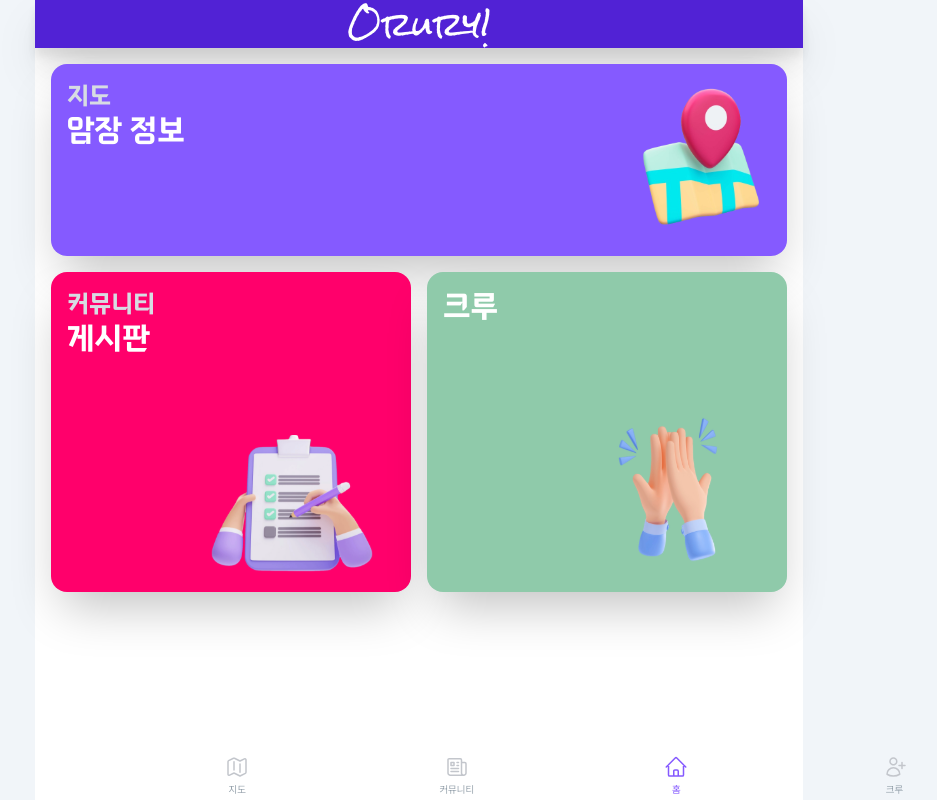
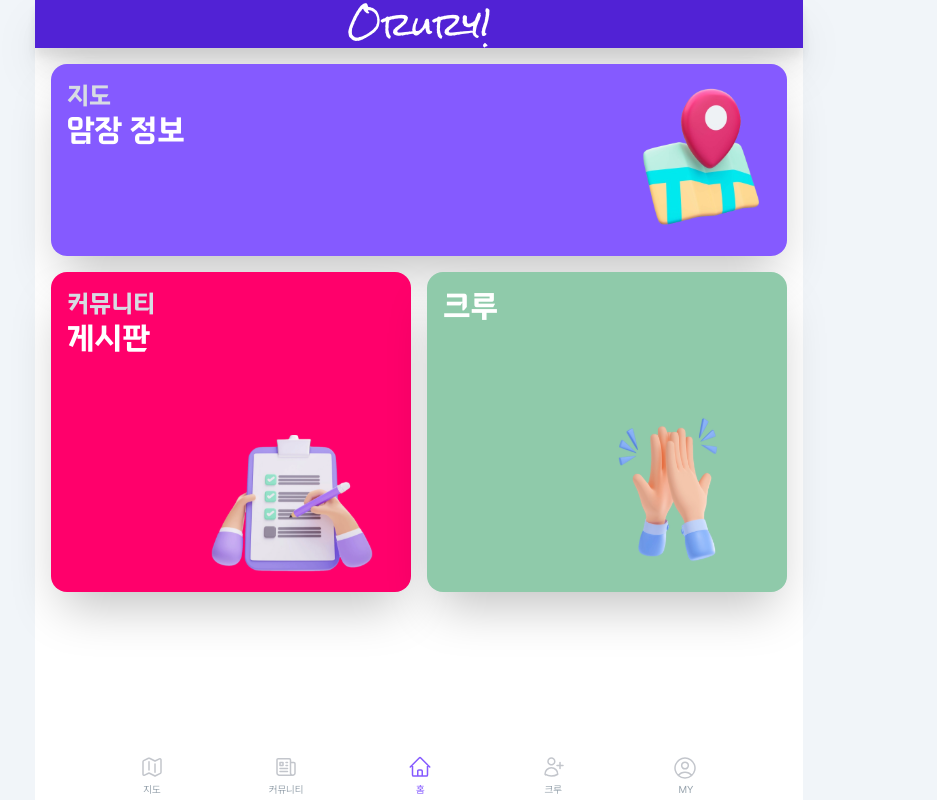
Before and after one commit to Kernel360/f1-Orury-Client, a Next.js app: page / in a window 1280 px wide. Shown: the whole page, without its empty margins (221-1158 px from the left). Built offline with nearby package versions, Linux system fonts and the light colour scheme; what tailwindcss-safe-area would draw is missing.

Commit message:
Style: set navbar max width

```diff
--- a/src/app/ui/common/Navbar.tsx
+++ b/src/app/ui/common/Navbar.tsx
@@ -22,7 +22,7 @@ function Navbar() {
     });
 
   return (
-    <nav className="w-full h-12 flex justify-evenly pb-safe fixed bottom-0">
+    <nav className="w-full h-12 flex justify-evenly pb-safe fixed bottom-0 max-w-[768px]">
       {Object.values(NAVBAR).map(value => (
         <Link href={value.href}>
           <div className="flex flex-col justify-evenly min-w-[32px] h-full items-center">
```
